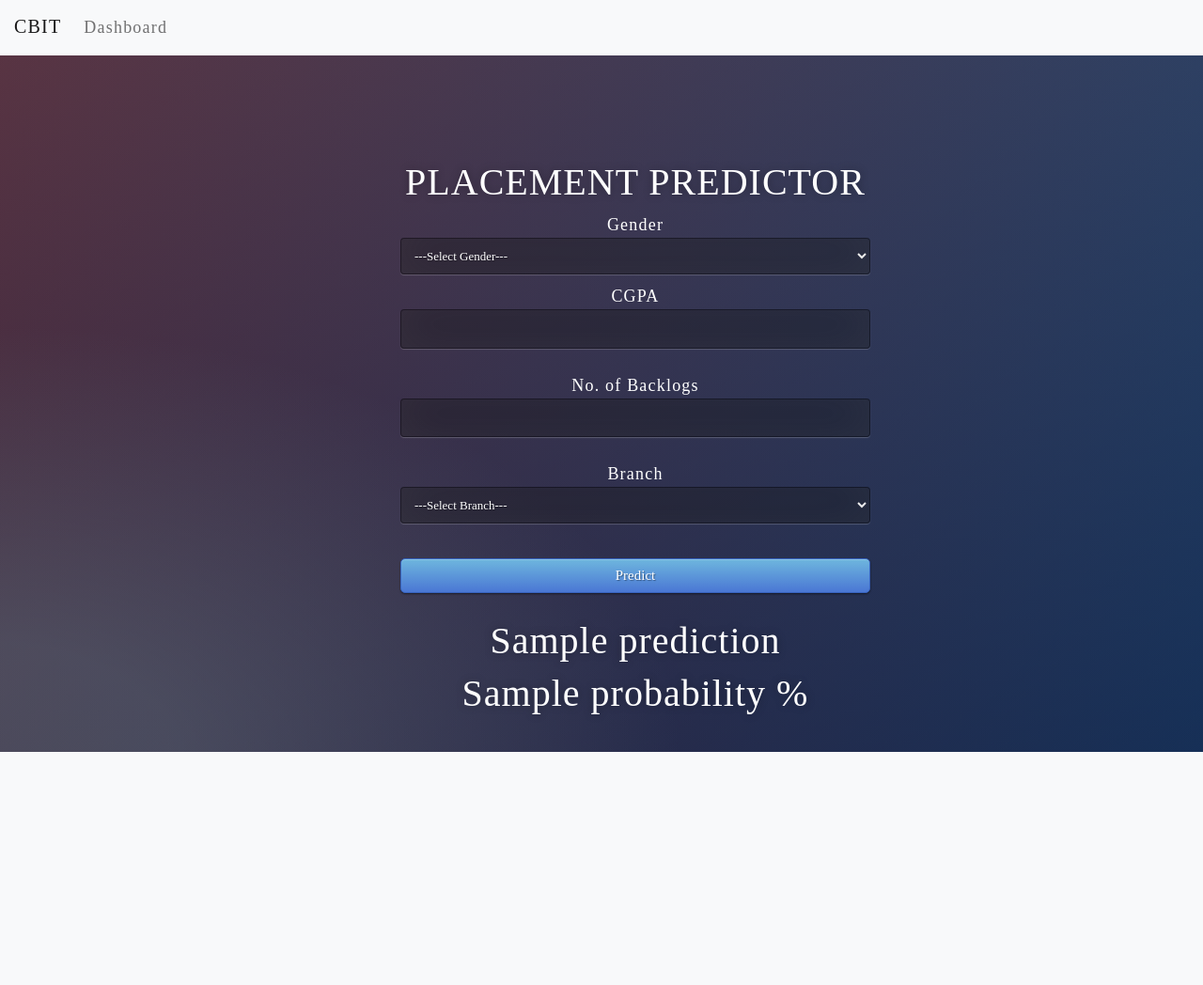
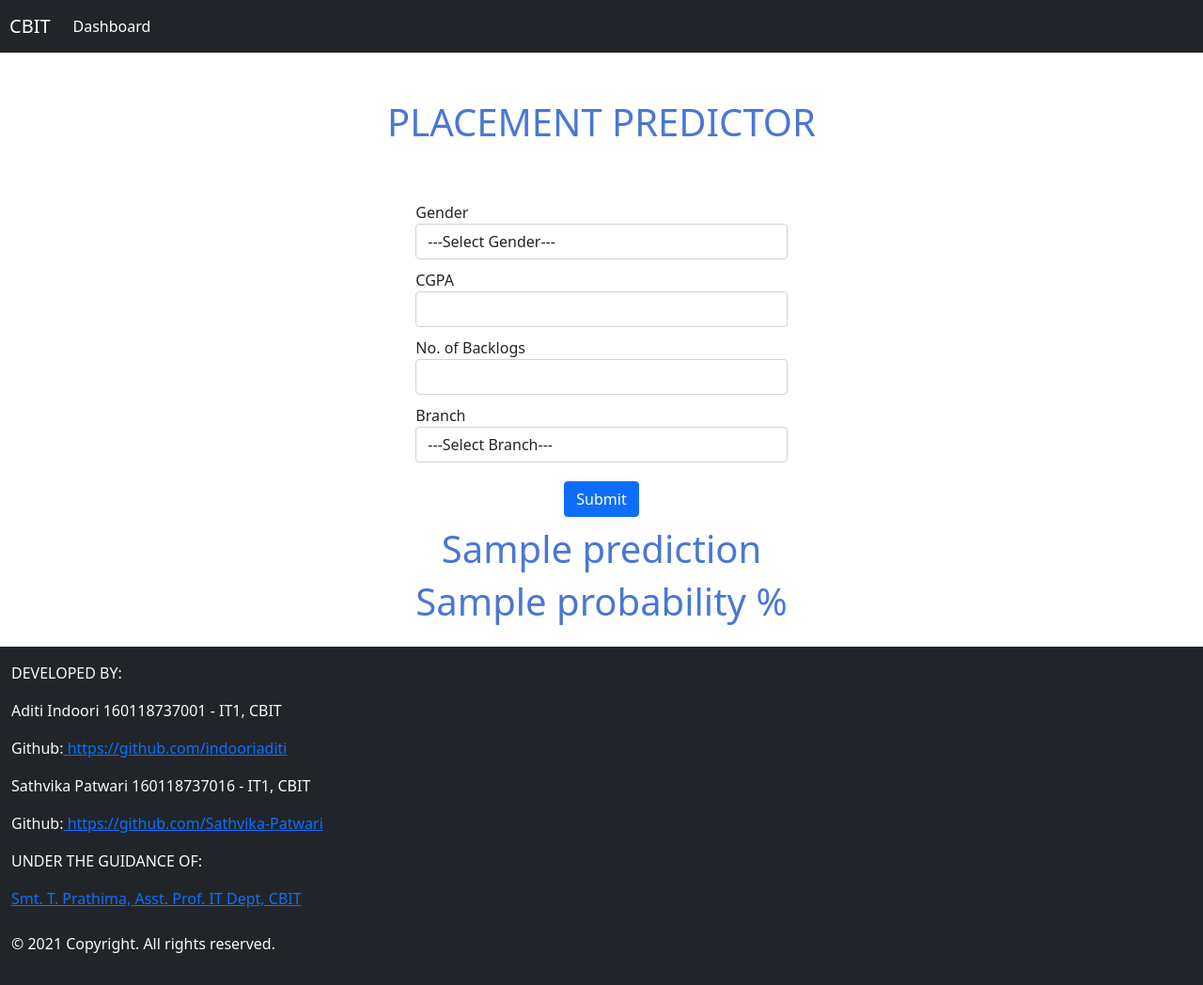
Before and after one commit to indooriaditi/Placement-Predictor, a Flask app: template templates/predictorform.html in a window 1280 px wide. Shown: the whole page at 94% size. Before the commit the page ends 800 px from the top, so only its background shows below. Run offline with Flask 3, Linux system fonts and the light colour scheme; the template is opened without the code that fills it: most values are stand-ins (such as "Sample title", 1, 10 or a date in 2020).

Commit message:
added footer

```diff
--- a/templates/predictorform.html
+++ b/templates/predictorform.html
@@ -1,94 +1,35 @@
-<html>
+<html lang="en">
+
 <head>
   <meta charset="UTF-8">
-    <title>Placement Predictor</title>
-    <link href='https://fonts.googleapis.com/css?family=Pacifico' rel='stylesheet' type='text/css'>
-  <link href='https://fonts.googleapis.com/css?family=Arimo' rel='stylesheet' type='text/css'>
-  <link href='https://fonts.googleapis.com/css?family=Hind:300' rel='stylesheet' type='text/css'>
-  <link href='https://fonts.googleapis.com/css?family=Open+Sans+Condensed:300' rel='stylesheet' type='text/css'>
-  <link href="https://cdn.jsdelivr.net/npm/bootstrap@5.0.1/dist/css/bootstrap.min.css" rel="stylesheet" integrity="sha384-+0n0xVW2eSR5OomGNYDnhzAbDsOXxcvSN1TPprVMTNDbiYZCxYbOOl7+AMvyTG2x" crossorigin="anonymous">
+  <meta http-equiv="X-UA-Compatible" content="IE=edge">
+  <meta name="viewport" content="width=device-width, initial-scale=1.0">
+  <title>Placement predictor</title>
+  <link href="https://cdn.jsdelivr.net/npm/bootstrap@5.0.1/dist/css/bootstrap.min.css" rel="stylesheet"
+    integrity="sha384-+0n0xVW2eSR5OomGNYDnhzAbDsOXxcvSN1TPprVMTNDbiYZCxYbOOl7+AMvyTG2x" crossorigin="anonymous">
   <style>
-
-    @import url(https://fonts.googleapis.com/css?family=Open+Sans);
-
-    .btn { display: inline-block; *display: inline; *zoom: 1; padding: 4px 10px 4px; margin-bottom: 0; font-size: 13px; line-height: 18px; color: #333333; text-align: center;text-shadow: 0 1px 1px rgba(255, 255, 255, 0.75); vertical-align: middle; background-color: #f5f5f5; background-image: -moz-linear-gradient(top, #ffffff, #e6e6e6); background-image: -ms-linear-gradient(top, #ffffff, #e6e6e6); background-image: -webkit-gradient(linear, 0 0, 0 100%, from(#ffffff), to(#e6e6e6)); background-image: -webkit-linear-gradient(top, #ffffff, #e6e6e6); background-image: -o-linear-gradient(top, #ffffff, #e6e6e6); background-image: linear-gradient(top, #ffffff, #e6e6e6); background-repeat: repeat-x; filter: progid:dximagetransform.microsoft.gradient(startColorstr=#ffffff, endColorstr=#e6e6e6, GradientType=0); border-color: #e6e6e6 #e6e6e6 #e6e6e6; border-color: rgba(0, 0, 0, 0.1) rgba(0, 0, 0, 0.1) rgba(0, 0, 0, 0.25); border: 1px solid #e6e6e6; -webkit-border-radius: 4px; -moz-border-radius: 4px; border-radius: 4px; -webkit-box-shadow: inset 0 1px 0 rgba(255, 255, 255, 0.2), 0 1px 2px rgba(0, 0, 0, 0.05); -moz-box-shadow: inset 0 1px 0 rgba(255, 255, 255, 0.2), 0 1px 2px rgba(0, 0, 0, 0.05); box-shadow: inset 0 1px 0 rgba(255, 255, 255, 0.2), 0 1px 2px rgba(0, 0, 0, 0.05); cursor: pointer; *margin-left: .3em; }
-    .btn:hover, .btn:active, .btn.active, .btn.disabled, .btn[disabled] { background-color: #e6e6e6; }
-    .btn-large { padding: 9px 14px; font-size: 15px; line-height: normal; -webkit-border-radius: 5px; -moz-border-radius: 5px; border-radius: 5px; }
-    .btn:hover { color: #333333; text-decoration: none; background-color: #e6e6e6; background-position: 0 -15px; -webkit-transition: background-position 0.1s linear; -moz-transition: background-position 0.1s linear; -ms-transition: background-position 0.1s linear; -o-transition: background-position 0.1s linear; transition: background-position 0.1s linear; }
-    .btn-primary, .btn-primary:hover { text-shadow: 0 -1px 0 rgba(0, 0, 0, 0.25); color: #ffffff; }
-    .btn-primary.active { color: rgba(255, 255, 255, 0.75); }
-    .btn-primary { background-color: #4a77d4; background-image: -moz-linear-gradient(top, #6eb6de, #4a77d4); background-image: -ms-linear-gradient(top, #6eb6de, #4a77d4); background-image: -webkit-gradient(linear, 0 0, 0 100%, from(#6eb6de), to(#4a77d4)); background-image: -webkit-linear-gradient(top, #6eb6de, #4a77d4); background-image: -o-linear-gradient(top, #6eb6de, #4a77d4); background-image: linear-gradient(top, #6eb6de, #4a77d4); background-repeat: repeat-x; filter: progid:dximagetransform.microsoft.gradient(startColorstr=#6eb6de, endColorstr=#4a77d4, GradientType=0);  border: 1px solid #3762bc; text-shadow: 1px 1px 1px rgba(0,0,0,0.4); box-shadow: inset 0 1px 0 rgba(255, 255, 255, 0.2), 0 1px 2px rgba(0, 0, 0, 0.5); }
-    .btn-primary:hover, .btn-primary:active, .btn-primary.active, .btn-primary.disabled, .btn-primary[disabled] { filter: none; background-color: #4a77d4; }
-    .btn-block { width: 100%; display:block; }
-
-
-
-
-    body {
-      font-family:'Times New Roman', Times, serif;
-      background: -webkit-radial-gradient(0% 100%, ellipse cover, rgba(104,128,138,.4) 10%,rgba(138,114,76,0) 40%), -webkit-linear-gradient(top,  rgba(57,173,219,.25) 0%,rgba(42,60,87,.4) 100%), -webkit-linear-gradient(-45deg,  #670d10 0%,#092756 100%);
-      color: #fff;
-      font-size: 18px;
-      text-align:center;
-      letter-spacing:1.2px;
-      background-size: 100%;
-      background-repeat: no-repeat;
-      background-attachment: fixed;
+    .form-group {
+      margin-top: 10px;
+      margin-bottom: 10px;
     }
 
-    .login {
-      position: absolute;
-      top: 40%;
-      left: 45%;
-      margin: -150px 0 0 -150px;
-      width:500px;
-      height:400px;
+    button {
+      margin-top: 10px;
+      margin-bottom: 10px;
     }
+  </style>
+</head>
 
-    h1 { color: #fff; text-shadow: 0 0 10px rgba(0,0,0,0.3); letter-spacing:1px; text-align:center; }
+<body>
+  <!--NAVBAR-->
+  <nav class="navbar navbar-expand navbar-light bg-dark d-flex align-items-start">
 
-    select,input {
-      width: 100%;
-      margin-bottom: 10px;
-      background: rgba(0,0,0,0.3);
-      border: none;
-      outline: none;
-      padding: 10px;
-      font-size: 13px;
-      color: #fff;
-      text-shadow: 1px 1px 1px rgba(0,0,0,0.3);
-      border: 1px solid rgba(0,0,0,0.3);
-      border-radius: 4px;
-      box-shadow: inset 0 -5px 45px rgba(100,100,100,0.2), 0 1px 1px rgba(255,255,255,0.2);
-      -webkit-transition: box-shadow .5s ease;
-      -moz-transition: box-shadow .5s ease;
-      -o-transition: box-shadow .5s ease;
-      -ms-transition: box-shadow .5s ease;
-      transition: box-shadow .5s ease;
-    }
-
-    option {
-      position: absolute;
-      background: rgba(38, 38, 38, 0.3);
-    }
-
-    .navbar-light .navbar-brand {
-      margin-left: 15px;
-  }
-
-  </style>
-
-  </head>
-   <body>
-
-    <nav class="navbar navbar-expand navbar-light bg-light d-flex align-items-start">
-
-      <a class="navbar-brand" href="#">CBIT</a>
+    <a class="navbar-brand" href="#" style="color:white; margin-left: 10px;">CBIT</a>
 
     <div class="navbar-expand" id="navbarSupportedContent">
       <ul class="navbar-nav">
         <li class="nav-item">
-            <a class="nav-link" href="/dash">Dashboard</a>
+          <a class="nav-link" href="/dash" style="color:white;">Dashboard</a>
         </li>
       </ul>
     </div>
@@ -96,24 +37,37 @@
   </nav>
 
 
-     <div class="login">
-     <h1>PLACEMENT PREDICTOR</h1>
 
-      <form action = "/result" method = "POST">
+  <h1 style="color:#4a77d4; margin-top: 50px; margin-bottom: 50px;" class="text-center">PLACEMENT PREDICTOR</h1>
 
+  <div class="login d-flex flex-row justify-content-center">
+
+    <!--FORM-->
+
+    <form action="/result" method="POST">
+
+      <div class="form-group">
         <label for="gender">Gender</label>
-        <select id="gender" name="gender">
+        <select id="gender" class="form-control" name="gender">
           <option>---Select Gender---</option>
-          <option value="0" >Female</option>
+          <option value="0">Female</option>
           <option value="1">Male</option>
         </select>
+      </div>
 
-        <p>CGPA <input type = "text" name = "CGPA" required="required"/></p>
+      <div class="form-group">
+        <label for="cgpa">CGPA</label>
+        <input type="text" name="CGPA" required="required" class="form-control">
+      </div>
 
-        <p>No. of Backlogs <input type = "text" name = "No. of Backlogs" required="required"/></p>
+      <div class="form-group">
+        <label for="No. of Backlogs">No. of Backlogs</label>
+        <input type="text" name="No. of Backlogs" required="required" class="form-control">
+      </div>
 
+      <div class="form-group">
         <label for="branch">Branch</label>
-        <select id="branch" name="branch">
+        <select id="branch" name="branch" class="form-control">
           <option>---Select Branch---</option>
           <option value="0">Biotechnology</option>
           <option value="1">CSE</option>
@@ -124,19 +78,53 @@
           <option value="6">IT</option>
           <option value="7">Mechanical</option>
           <option value="8">Production</option>
-        </select><br><br>
-
-    <button class="btn btn-primary btn-block btn-large">Predict</button>
-        <br>
-        <h1> {{ prediction }}</h1>
-        {% for i in probability %}
-        <h1> {{ i }} %</h1>
-        {% endfor %}
-      </form>
+        </select>
       </div>
 
-    <script src="https://cdn.jsdelivr.net/npm/@popperjs/core@2.9.2/dist/umd/popper.min.js" integrity="sha384-IQsoLXl5PILFhosVNubq5LC7Qb9DXgDA9i+tQ8Zj3iwWAwPtgFTxbJ8NT4GN1R8p" crossorigin="anonymous"></script>
-    <script src="https://cdn.jsdelivr.net/npm/bootstrap@5.0.1/dist/js/bootstrap.min.js" integrity="sha384-Atwg2Pkwv9vp0ygtn1JAojH0nYbwNJLPhwyoVbhoPwBhjQPR5VtM2+xf0Uwh9KtT" crossorigin="anonymous"></script>
+      <div class="text-center">
+        <button type="submit" class="btn btn-primary">Submit</button>
+      </div>
 
+
+      <h1 style="color: #4a77d4;" class="text-center"> {{ prediction }}</h1>
+      {% for i in probability %}
+      <h1 style="color: #4a77d4;" class="text-center"> {{ i }} %</h1>
+      {% endfor %}
+
+    </form>
+
+  </div>
+
+  <!--FOOTER-->
+  <footer class="container-fluid w-100 bg-dark text-light py-3">
+    <div id="footer">
+
+      <p>DEVELOPED BY:</p>
+      <div>
+        <p>Aditi Indoori 160118737001 - IT1, CBIT</p>
+        <p>Github:<a href="https://github.com/indooriaditi"> https://github.com/indooriaditi</a>
+      </div>
+      <div>
+        <p>Sathvika Patwari 160118737016 - IT1, CBIT</p>
+        <p>Github:<a href="https://github.com/Sathvika-Patwari"> https://github.com/Sathvika-Patwari</a>
+      </div>
+      <p>UNDER THE GUIDANCE OF:</p>
+      <div>
+        <a href="https://www.cbit.ac.in/wp-content/uploads/2019/04/T.-Prathima-Faculty-IT.pdf">Smt. T. Prathima, Asst.
+          Prof. IT Dept, CBIT </a>
+      </div>
+      <br>
+      <p>© 2021 Copyright. All rights reserved.</p>
+    </div>
+  </footer>
+
+
+  <script src="https://cdn.jsdelivr.net/npm/@popperjs/core@2.9.2/dist/umd/popper.min.js"
+    integrity="sha384-IQsoLXl5PILFhosVNubq5LC7Qb9DXgDA9i+tQ8Zj3iwWAwPtgFTxbJ8NT4GN1R8p"
+    crossorigin="anonymous"></script>
+  <script src="https://cdn.jsdelivr.net/npm/bootstrap@5.0.1/dist/js/bootstrap.min.js"
+    integrity="sha384-Atwg2Pkwv9vp0ygtn1JAojH0nYbwNJLPhwyoVbhoPwBhjQPR5VtM2+xf0Uwh9KtT"
+    crossorigin="anonymous"></script>
 </body>
+
 </html>
```
Also changed, not shown: dash_application/__init__.py (+14 -0 lines), static/github.png (added). Lines whose indentation alone changed are shown as unchanged.
